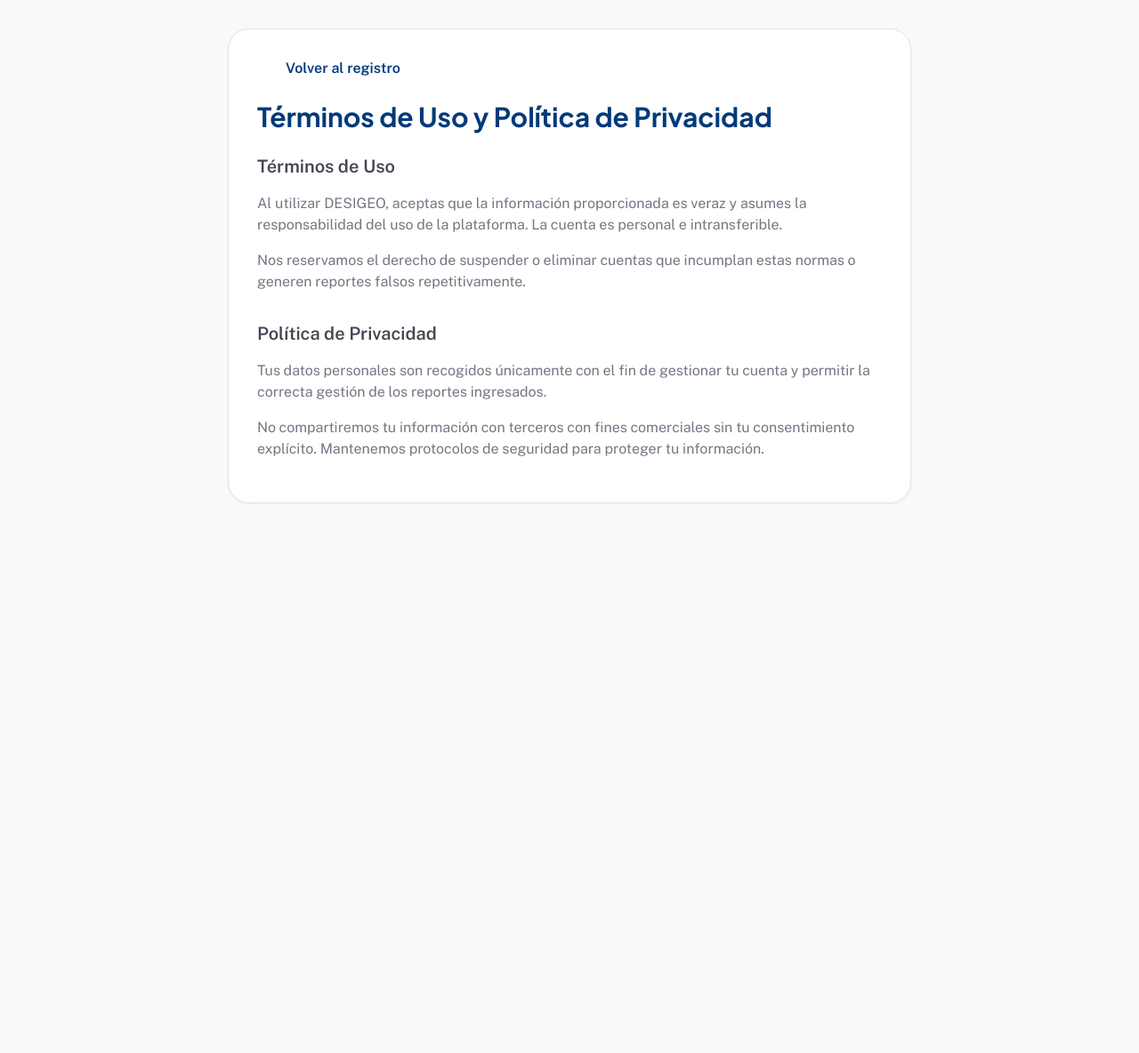
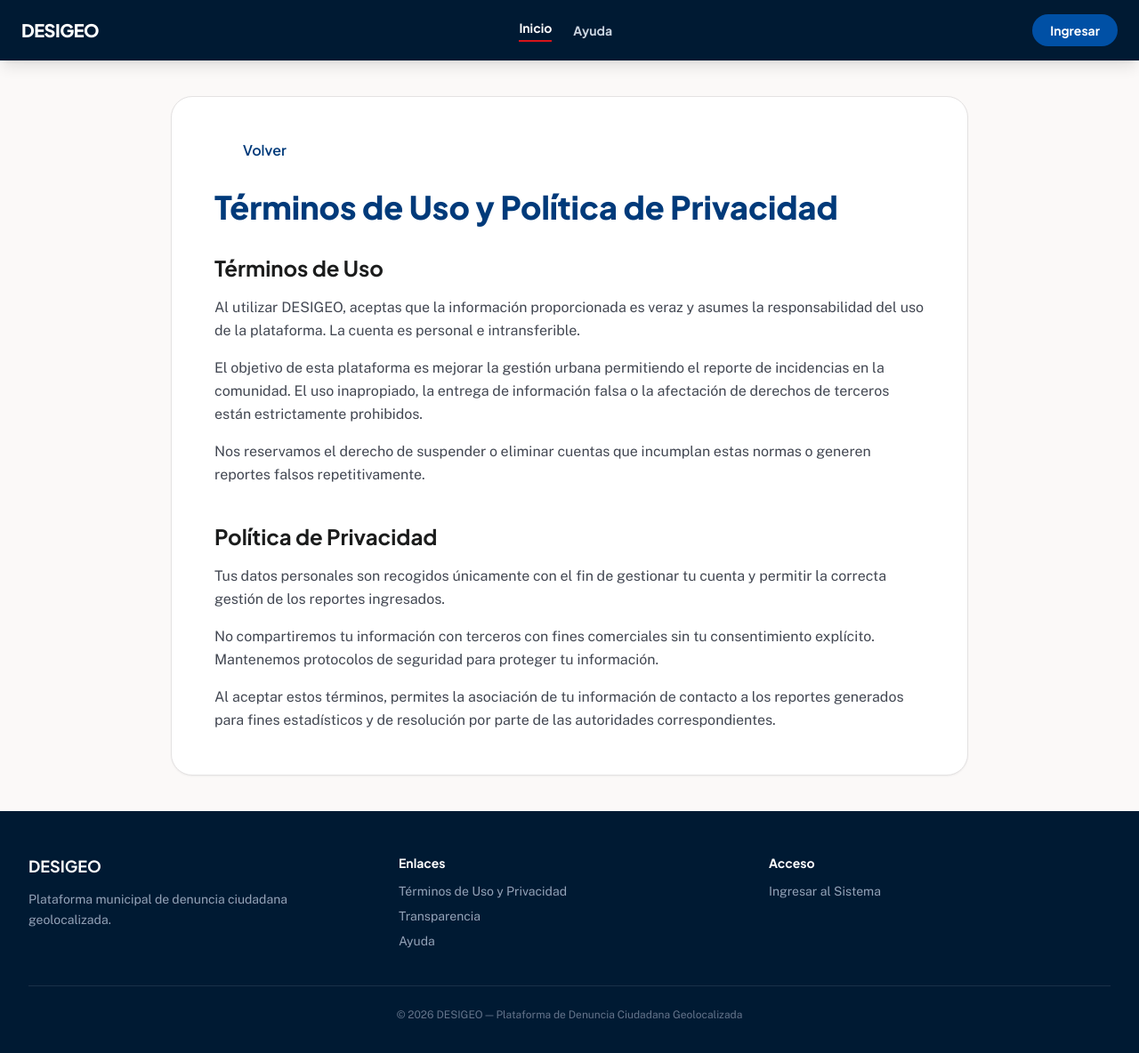
Before and after one commit to areeislat/denuncia-ciudadana-localizada-front, a React (Vite) app: page /terminos in a window 1280 px wide. Shown: the top 1184 px of the page at 89% size. Before the commit the page ends 800 px from the top, so only its background shows below. Built offline with nearby package versions, Linux system fonts and the light colour scheme; no server answers.

Commit message:
Se crean paginas adicionales para mejorar la experiencia del usuario, se añaden las paginas de ayuda y transparencia, se actualizan los terminos y privacidad, se actualiza el header y footer para incluir las nuevas paginas, se actualiza el app.jsx para incluir las nuevas rutas.

```diff
--- a/src/App.jsx
+++ b/src/App.jsx
@@ -8,6 +8,8 @@
 import CiudadanoReportes from './pages/CiudadanoReportes';
 import Panel from './pages/Panel';
 import TerminosYPrivacidad from './pages/TerminosYPrivacidad';
+import Transparencia from './pages/Transparencia';
+import Ayuda from './pages/Ayuda';
 
 function App() {
   return (
@@ -22,6 +24,8 @@
         <Route path="/ciudadano/reportes" element={<CiudadanoReportes />} />
         <Route path="/panel" element={<Panel />} />
         <Route path="/terminos" element={<TerminosYPrivacidad />} />
+        <Route path="/transparencia" element={<Transparencia />} />
+        <Route path="/ayuda" element={<Ayuda />} />
       </Routes>
     </Router>
   );
--- a/src/components/Footer.jsx
+++ b/src/components/Footer.jsx
@@ -13,15 +13,15 @@
         <div>
           <h4 className="font-headline font-bold text-white text-sm mb-3">Enlaces</h4>
           <div className="flex flex-col gap-2">
-            <a href="#" className="text-slate-400 hover:text-white text-sm">
-              Términos de Uso
-            </a>
-            <a href="#" className="text-slate-400 hover:text-white text-sm">
-              Privacidad
-            </a>
-            <a href="#" className="text-slate-400 hover:text-white text-sm">
+            <Link to="/terminos" className="text-slate-400 hover:text-white text-sm">
+              Términos de Uso y Privacidad
+            </Link>
+            <Link to="/transparencia" className="text-slate-400 hover:text-white text-sm">
               Transparencia
-            </a>
+            </Link>
+            <Link to="/ayuda" className="text-slate-400 hover:text-white text-sm">
+              Ayuda
+            </Link>
           </div>
         </div>
         <div>
@@ -29,12 +29,6 @@
           <div className="flex flex-col gap-2">
             <Link to="/login" className="text-slate-400 hover:text-white text-sm">
               Ingresar al Sistema
-            </Link>
-            <Link to="/ciudadano" className="text-slate-400 hover:text-white text-sm">
-              Portal Ciudadano
-            </Link>
-            <Link to="/panel" className="text-slate-400 hover:text-white text-sm">
-              Panel Municipal
             </Link>
           </div>
         </div>
--- a/src/components/Header.jsx
+++ b/src/components/Header.jsx
@@ -15,9 +15,9 @@
             <Link to="/" className="text-white font-headline font-bold text-sm border-b-2 border-[#D7141A] pb-1">
               Inicio
             </Link>
-            <a href="#" className="text-slate-300 hover:text-white font-headline font-bold text-sm">
+            <Link to="/ayuda" className="text-slate-300 hover:text-white font-headline font-bold text-sm">
               Ayuda
-            </a>
+            </Link>
           </nav>
           <div className="flex items-center gap-3">
             <Link
@@ -51,9 +51,9 @@
             >
               Inicio
             </Link>
-            <a href="#" className="block text-slate-300 font-headline font-bold py-3 px-4 rounded-lg hover:bg-white/5">
+            <Link to="/ayuda" onClick={() => setMobileMenuOpen(false)} className="block text-slate-300 font-headline font-bold py-3 px-4 rounded-lg hover:bg-white/5">
               Ayuda
-            </a>
+            </Link>
             <div className="border-t border-white/10 my-4"></div>
             <Link
               to="/login"
--- /dev/null
+++ b/src/pages/Ayuda.jsx
@@ -0,0 +1,66 @@
+import React from 'react';
+import { useNavigate } from 'react-router-dom';
+import Header from '../components/Header';
+import Footer from '../components/Footer';
+
+export default function Ayuda() {
+  const navigate = useNavigate();
+
+  return (
+    <div className="min-h-screen bg-[#fbf9f8] flex flex-col">
+      <Header />
+      <main className="flex-1 px-4 md:px-6 py-10">
+        <div className="max-w-4xl mx-auto bg-white p-8 md:p-12 rounded-3xl shadow-sm border border-[#e4e2e2]">
+          <button
+            onClick={() => navigate(-1)}
+            className="inline-flex items-center text-[#003a7a] hover:underline mb-8 font-semibold font-headline"
+          >
+            <span className="material-symbols-outlined mr-2">arrow_back</span>
+            Volver
+          </button>
+
+          <h1 className="text-3xl md:text-4xl font-extrabold text-[#003a7a] mb-8 font-headline">
+            Centro de Ayuda
+          </h1>
+
+          <section className="mb-10">
+            <h2 className="text-2xl font-bold text-[#1b1c1c] mb-4 font-headline">¿Cómo crear un reporte?</h2>
+            <div className="space-y-4 text-[#424752] leading-relaxed">
+              <p>
+                Crear un reporte es sencillo. Solo necesitas iniciar sesión en tu cuenta, dirigirte
+                a la sección de creación, indicar la ubicación en el mapa, seleccionar la categoría
+                del problema, agregar una descripción y, de ser posible, una fotografía del incidente.
+              </p>
+            </div>
+          </section>
+
+          <section className="mb-10">
+            <h2 className="text-2xl font-bold text-[#1b1c1c] mb-4 font-headline">Estado de mis reportes</h2>
+            <div className="space-y-4 text-[#424752] leading-relaxed">
+              <p>
+                Puedes hacer seguimiento a tus reportes en el panel principal. Los estados posibles son:
+              </p>
+              <ul className="list-disc pl-5 mt-2 space-y-2">
+                <li><strong className="text-[#1b1c1c]">Pendiente:</strong> El reporte ha sido recibido pero no ha sido revisado aún.</li>
+                <li><strong className="text-[#1b1c1c]">En Proceso:</strong> Las autoridades están trabajando en la solución.</li>
+                <li><strong className="text-[#1b1c1c]">Resuelto:</strong> El incidente ha sido solucionado.</li>
+              </ul>
+            </div>
+          </section>
+
+          <section>
+            <h2 className="text-2xl font-bold text-[#1b1c1c] mb-4 font-headline">Contacto</h2>
+            <div className="space-y-4 text-[#424752] leading-relaxed">
+              <p>
+                Si tienes problemas técnicos con la plataforma o necesitas asistencia adicional,
+                por favor contáctanos al correo <strong>soporte@desigeo.cl</strong> o llámanos
+                al <strong>+56 9 0000 0000</strong>.
+              </p>
+            </div>
+          </section>
+        </div>
+      </main>
+      <Footer />
+    </div>
+  );
+}
--- a/src/pages/TerminosYPrivacidad.jsx
+++ b/src/pages/TerminosYPrivacidad.jsx
@@ -1,40 +1,68 @@
 import React from 'react';
-import { Link } from 'react-router-dom';
+import { Link, useNavigate } from 'react-router-dom';
+import Header from '../components/Header';
+import Footer from '../components/Footer';
 
 export default function TerminosYPrivacidad() {
+  const navigate = useNavigate();
+
   return (
-    <div className="min-h-screen bg-[#fbf9f8] p-8">
-      <div className="max-w-3xl mx-auto bg-white p-8 rounded-3xl shadow-sm border border-[#e4e2e2]">
-        <Link to="/registro" className="inline-flex items-center text-[#003a7a] hover:underline mb-6 font-semibold">
+    <div className="min-h-screen bg-[#fbf9f8] flex flex-col">
+      <Header />
+      <main className="flex-1 px-4 md:px-6 py-10">
+        <div className="max-w-4xl mx-auto bg-white p-8 md:p-12 rounded-3xl shadow-sm border border-[#e4e2e2]">
+          <button
+            onClick={() => navigate(-1)}
+            className="inline-flex items-center text-[#003a7a] hover:underline mb-8 font-semibold font-headline"
+          >
             <span className="material-symbols-outlined mr-2">arrow_back</span>
-          Volver al registro
-        </Link>
-        <h1 className="text-3xl font-bold text-[#003a7a] mb-6 font-headline">Términos de Uso y Política de Privacidad</h1>
+            Volver
+          </button>
 
-        <section className="mb-8">
-          <h2 className="text-xl font-bold text-[#424752] mb-4">Términos de Uso</h2>
-          <p className="text-[#737783] mb-4">
+          <h1 className="text-3xl md:text-4xl font-extrabold text-[#003a7a] mb-8 font-headline">
+            Términos de Uso y Política de Privacidad
+          </h1>
+
+          <section className="mb-10">
+            <h2 className="text-2xl font-bold text-[#1b1c1c] mb-4 font-headline">Términos de Uso</h2>
+            <div className="space-y-4 text-[#424752] leading-relaxed">
+              <p>
                 Al utilizar DESIGEO, aceptas que la información proporcionada es veraz y asumes la responsabilidad
                 del uso de la plataforma. La cuenta es personal e intransferible.
               </p>
-          <p className="text-[#737783] mb-4">
+              <p>
+                El objetivo de esta plataforma es mejorar la gestión urbana permitiendo el reporte de incidencias
+                en la comunidad. El uso inapropiado, la entrega de información falsa o la afectación de
+                derechos de terceros están estrictamente prohibidos.
+              </p>
+              <p>
                 Nos reservamos el derecho de suspender o eliminar cuentas que incumplan estas normas o
                 generen reportes falsos repetitivamente.
               </p>
+            </div>
           </section>
 
           <section>
-          <h2 className="text-xl font-bold text-[#424752] mb-4">Política de Privacidad</h2>
-          <p className="text-[#737783] mb-4">
+            <h2 className="text-2xl font-bold text-[#1b1c1c] mb-4 font-headline">Política de Privacidad</h2>
+            <div className="space-y-4 text-[#424752] leading-relaxed">
+              <p>
                 Tus datos personales son recogidos únicamente con el fin de gestionar tu cuenta y permitir
                 la correcta gestión de los reportes ingresados.
               </p>
-          <p className="text-[#737783] mb-4">
+              <p>
                 No compartiremos tu información con terceros con fines comerciales sin tu consentimiento explícito.
                 Mantenemos protocolos de seguridad para proteger tu información.
               </p>
+              <p>
+                Al aceptar estos términos, permites la asociación de tu información de contacto a los
+                reportes generados para fines estadísticos y de resolución por parte de las autoridades
+                correspondientes.
+              </p>
+            </div>
           </section>
         </div>
+      </main>
+      <Footer />
     </div>
   );
 }
--- /dev/null
+++ b/src/pages/Transparencia.jsx
@@ -0,0 +1,61 @@
+import React from 'react';
+import { useNavigate } from 'react-router-dom';
+import Header from '../components/Header';
+import Footer from '../components/Footer';
+
+export default function Transparencia() {
+  const navigate = useNavigate();
+
+  return (
+    <div className="min-h-screen bg-[#fbf9f8] flex flex-col">
+      <Header />
+      <main className="flex-1 px-4 md:px-6 py-10">
+        <div className="max-w-4xl mx-auto bg-white p-8 md:p-12 rounded-3xl shadow-sm border border-[#e4e2e2]">
+          <button
+            onClick={() => navigate(-1)}
+            className="inline-flex items-center text-[#003a7a] hover:underline mb-8 font-semibold font-headline"
+          >
+            <span className="material-symbols-outlined mr-2">arrow_back</span>
+            Volver
+          </button>
+
+          <h1 className="text-3xl md:text-4xl font-extrabold text-[#003a7a] mb-8 font-headline">
+            Transparencia
+          </h1>
+
+          <section className="mb-10">
+            <h2 className="text-2xl font-bold text-[#1b1c1c] mb-4 font-headline">Compromiso con la Transparencia</h2>
+            <div className="space-y-4 text-[#424752] leading-relaxed">
+              <p>
+                En DESIGEO, creemos firmemente en la importancia de la transparencia y el libre acceso a la
+                información pública como pilares fundamentales para una gestión municipal eficiente y
+                participativa.
+              </p>
+              <p>
+                Todos los datos estadísticos generados a partir de los reportes ciudadanos, excluyendo la
+                información personal y sensible de los usuarios, están a disposición de la comunidad para
+                promover la auditoría ciudadana y el análisis urbano.
+              </p>
+            </div>
+          </section>
+
+          <section>
+            <h2 className="text-2xl font-bold text-[#1b1c1c] mb-4 font-headline">Datos Abiertos</h2>
+            <div className="space-y-4 text-[#424752] leading-relaxed">
+              <p>
+                Trabajamos activamente en generar reportes mensuales y anuales accesibles sobre la cantidad de
+                incidencias, tiempos de resolución y categorías más frecuentes, asegurando que cada ciudadano
+                conozca el progreso de las mejoras en la ciudad.
+              </p>
+              <p>
+                Para solicitudes de información específica de acuerdo a la Ley de Transparencia, puedes
+                contactarte con los canales oficiales de tu municipio.
+              </p>
+            </div>
+          </section>
+        </div>
+      </main>
+      <Footer />
+    </div>
+  );
+}
```
Also changed, not shown: src/pages/Registro.jsx (+11 -3 lines). Lines whose indentation alone changed are shown as unchanged.
